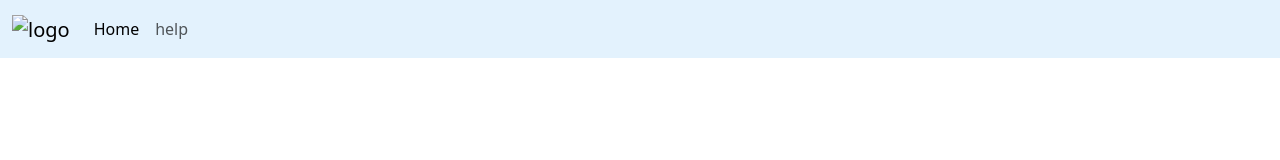
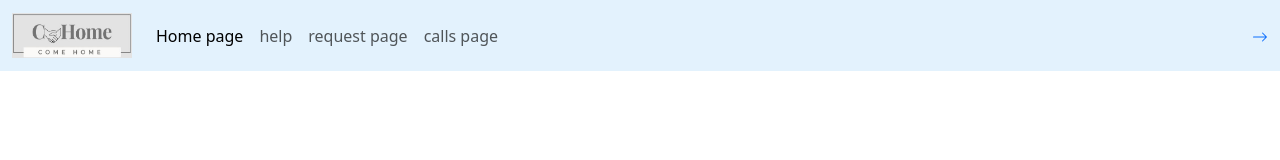
Before and after one commit to ShaharGutmanCoding/CHome, a website: page public/header/header.html in a window 1280 px wide. Drawn offline with nearby package versions, Linux system fonts and the light colour scheme.

Commit message:
navbar add

```diff
--- a/public/header/header.html
+++ b/public/header/header.html
@@ -1,5 +1,5 @@
 <!DOCTYPE html>
-<html lang="en">
+<html>
     <head>
         <meta charset="UTF-8">
         <meta name="viewport" content="width=device-width, initial-scale=1.0">
@@ -10,20 +10,37 @@
         <nav class="navbar navbar-expand-lg" style="background-color: #e3f2fd;" data-bs-theme="light">
             <div class="container-fluid">
                 <a class="navbar-brand" href="#">
-                  <img src="/photos/logo" alt="logo" width="120" height="45">
+                  <img src="../photos/logo.jpg" alt="logo" width="120" height="45">
                 </a>
-                <button class="navbar-toggler" type="button" data-bs-toggle="collapse" data-bs-target="#navbarColor03" aria-controls="navbarColor03" aria-expanded="false" aria-label="Toggle navigation">
+                <button class="navbar-toggler" type="button" data-bs-toggle="collapse" data-bs-target="#navbarNav" aria-controls="navbarNav" aria-expanded="false" aria-label="Toggle navigation">
                     <span class="navbar-toggler-icon"></span>
                 </button>
-                <div class="collapse navbar-collapse" id="navbarSupportedContent">
-                    <ul class="navbar-nav me-auto mb-2 mb-lg-0">
+                <div class="collapse navbar-collapse" id="navbarNav">
+                  <ul class="navbar-nav">
+                    <li class="nav-item">
+                      <a class="nav-link active" href="#">Home page</a>
+                    </li>
+                    <li class="nav-item">
+                      <a class="nav-link" href="#">help</a>
+                    </li>
+                    <li class="nav-item">
+                      <a class="nav-link" href="#">request page</a>
+                    </li>
+                    <li class="nav-item">
+                      <a class="nav-link" href="#">calls page</a>
+                    </li>
+                  </ul>
+                </div>
+                <div class="collapse navbar-collapse justify-content-end ">
+                    <ul class="nav justify-content-end">
                         <li class="nav-item">
-                          <a class="nav-link active" href="#">Home</a>
+                            <a href=”javascript:history.back()”>
+                                <svg xmlns="http://www.w3.org/2000/svg" width="16" height="16" fill="currentColor" class="bi bi-arrow-right" viewBox="0 0 16 16">
+                                    <path fill-rule="evenodd" d="M1 8a.5.5 0 0 1 .5-.5h11.793l-3.147-3.146a.5.5 0 0 1 .708-.708l4 4a.5.5 0 0 1 0 .708l-4 4a.5.5 0 0 1-.708-.708L13.293 8.5H1.5A.5.5 0 0 1 1 8"/>
+                                </svg>
+                            </a>
                         </li>
-                        <li class="nav-item">
-                          <a class="nav-link" href="#">help</a>
-                        </li>
-                    </ul>
+                      </ul>
                 </div>
             </div>
         </nav>
```
Also changed, not shown: public/callsPage.html (+7 -0 lines), public/request/request.html (+6 -0 lines).
